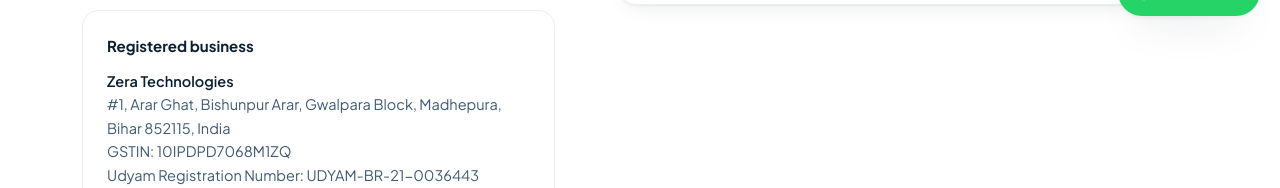
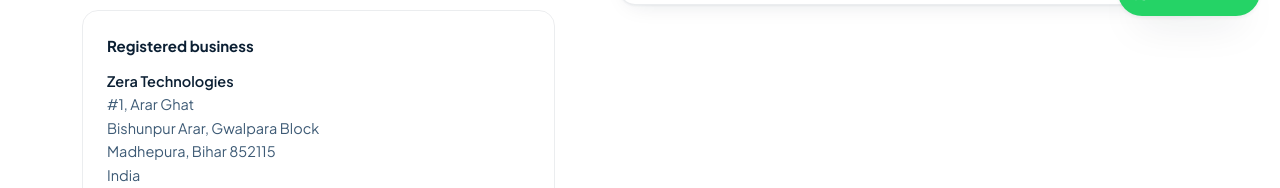
Before and after one commit to zeradental3585-dotcom/zeradental, a Next.js app: page /contact in a window 1280 px wide. Shown: the part 764-952 px from the top of the page. Built offline with nearby package versions, Linux system fonts and the light colour scheme; no server answers.

Commit message:
Contact: show the full registered office address

```diff
--- a/app/contact/page.tsx
+++ b/app/contact/page.tsx
@@ -62,7 +62,7 @@
               <address className="mt-3 not-italic text-[14.5px] leading-relaxed text-ink-500">
                 <strong className="font-semibold text-ink">{SITE.legalName}</strong>
                 <br />
-                {SITE.addressLines.join(', ')}
+                <span className="block whitespace-pre-line">{SITE.addressLines.join('\n')}</span>
                 <br />
                 GSTIN: {SITE.gstin}
                 <br />
```
